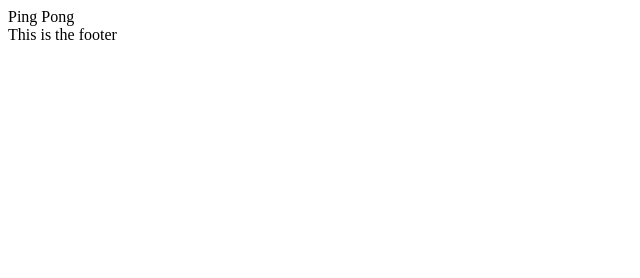
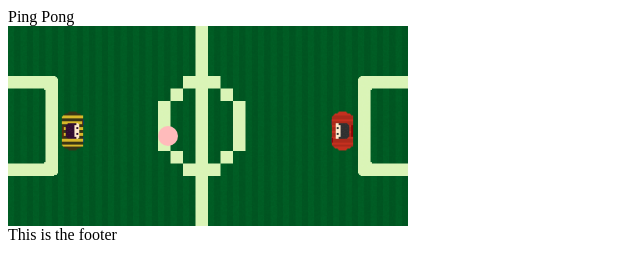
Before and after one commit to greatmerlin/pingpong, a plain HTML site: page index.html in a window 1280 px wide. Shown: the whole page, without its empty margins (0-640 px from the left). Drawn offline with Linux system fonts and the light colour scheme.

Commit message:
added some css

```diff
--- a/css/pingpong.css
+++ b/css/pingpong.css
@@ -0,0 +1,41 @@
+/* "#" wird für id's und "." für Klassen verwendet */
+#game {
+    position:relative;
+    width: 400px;
+    height: 200px;
+}
+#playground{
+    background: url(../images/playground.png);
+    background-size: contain;
+    width: 100%;
+    height: 100%;
+    position: absolute;
+    top: 0;
+    left: 0;
+    overflow: hidden;
+    cursor: pointer;
+}
+#ball {
+    background: #fbb;
+    position: absolute;
+    width: 20px;
+    height: 20px;
+    left: 150px;
+    top: 100px;
+    border-radius: 10px;
+}
+.paddle {
+    background-size: contain;
+    top: 70px;
+    position: absolute;
+    width: 30px;
+    height: 70px;
+    }
+    #paddleA {
+    left: 50px;
+    background-image:url(../images/football-player-left.png);
+}
+    #paddleB {
+    right: 50px;
+    background-image:url(../images/football-player.png);
+}
--- a/index.html
+++ b/index.html
@@ -11,7 +11,15 @@
 <body>
 
     <header>Ping Pong</header>
-    <div id="game"></div>
+    <div id="game">
+        <div id="playground">
+            <div class="paddle-hand right"></div>
+            <div class="paddle-hand left"></div>
+            <div id="paddleA" class="paddle"></div>
+            <div id="paddleB" class="paddle"></div>
+            <div id="ball"></div>
+            </div>
+    </div>
     <footer>This is the footer</footer>
     <script src="js/jquery-3.6.0.min.js"></script>
     <script src="js/pingpong.js"></script>
```
